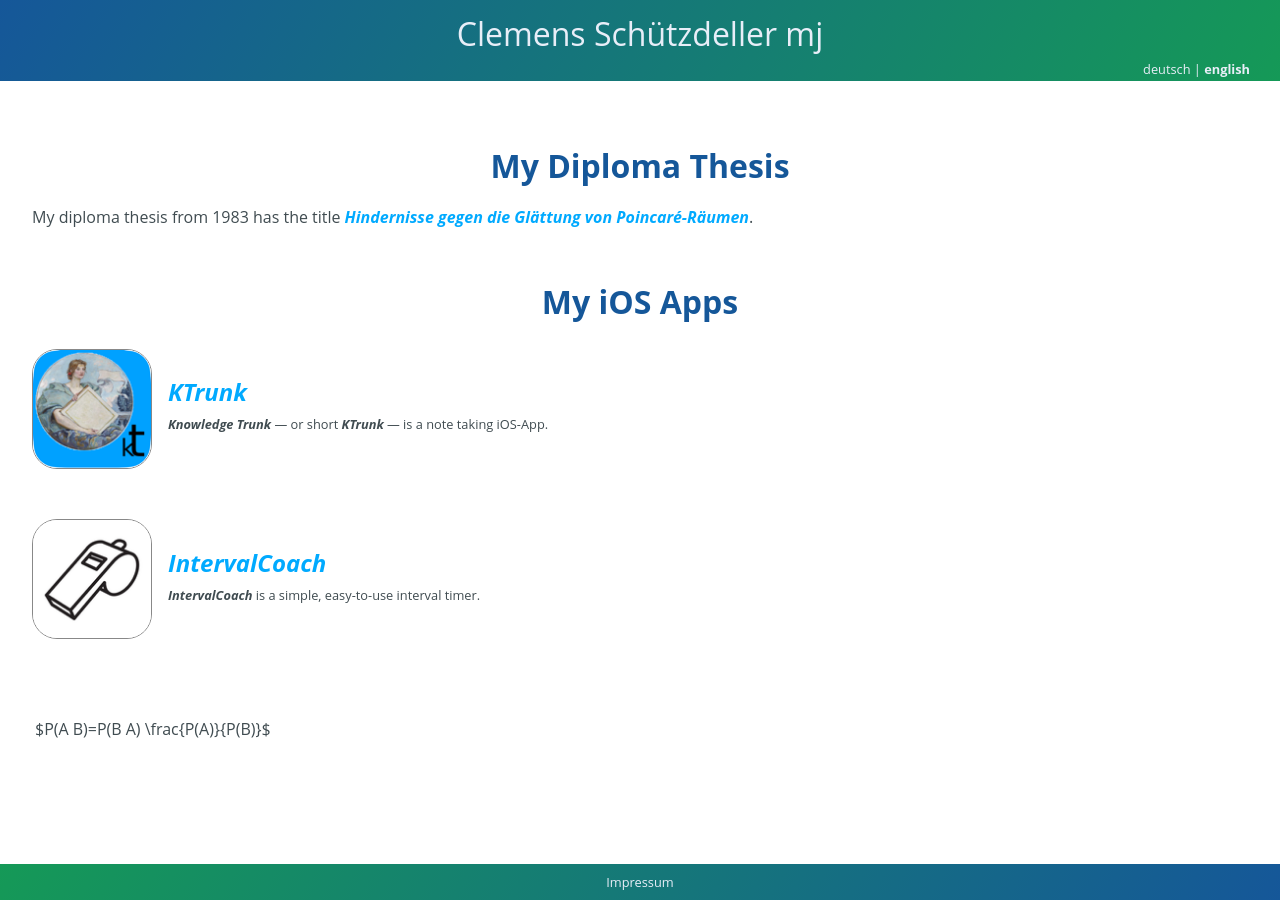
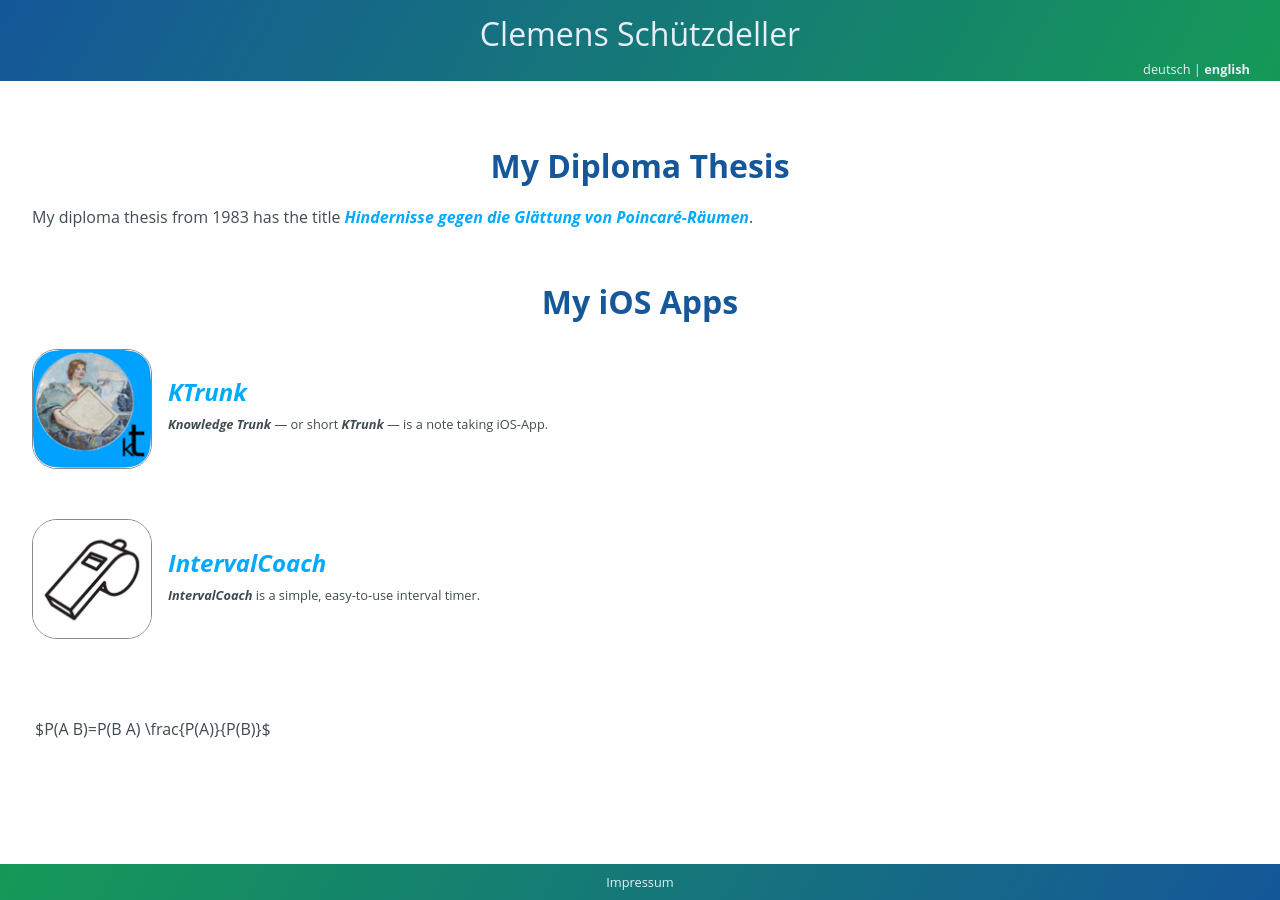
Before and after one commit to cs-LA/home, a Jekyll site: the page built from README.md, in a window 1280 px wide. Built offline with Jekyll 4.4.1, drawn with Linux system fonts in a browser that asks for light colours; our own code applies the rules of GitHub Pages for plain Markdown files.

Commit message:
Update default.html

```diff
--- a/_layouts/default.html
+++ b/_layouts/default.html
@@ -264,7 +264,7 @@
   <body onload="setLanguage()">
 
     <div id="header" class="headerBanner">
-      <div class="headerTitle"><a href="/home">Clemens Schützdeller mj</a></div>
+      <div class="headerTitle"><a href="/home">Clemens Schützdeller</a></div>
       <div class="headerLanguages" id="headerLanguages">
         <span id="german" onClick="setGerman()">de</span> <span id="debug"></span> <span id="english" onClick="setEnglish()">en</span>
       </div>
```
